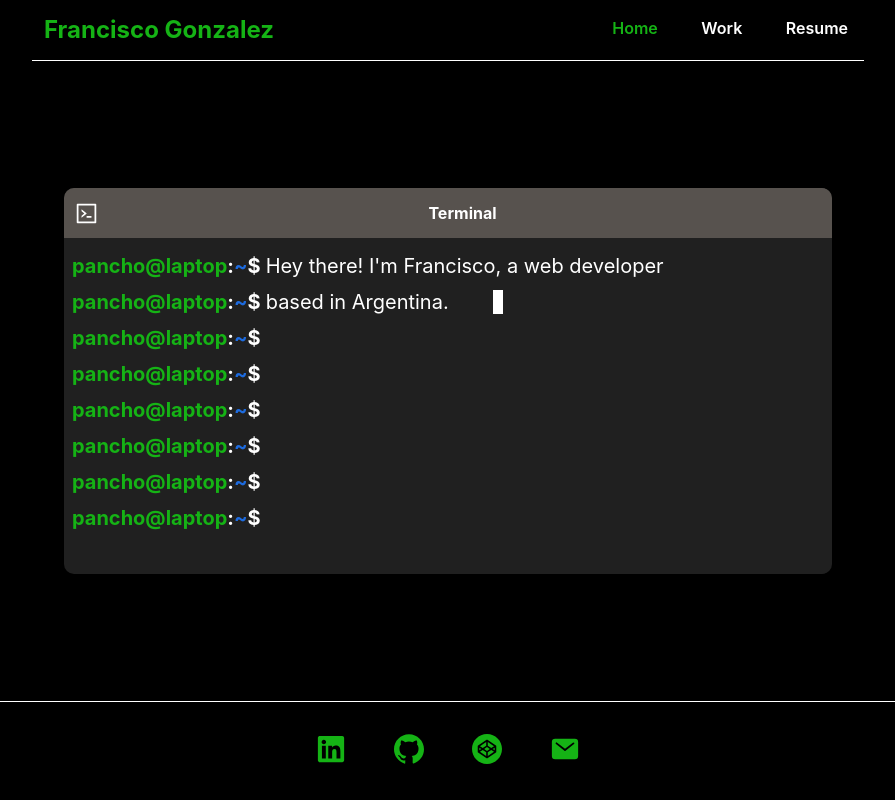
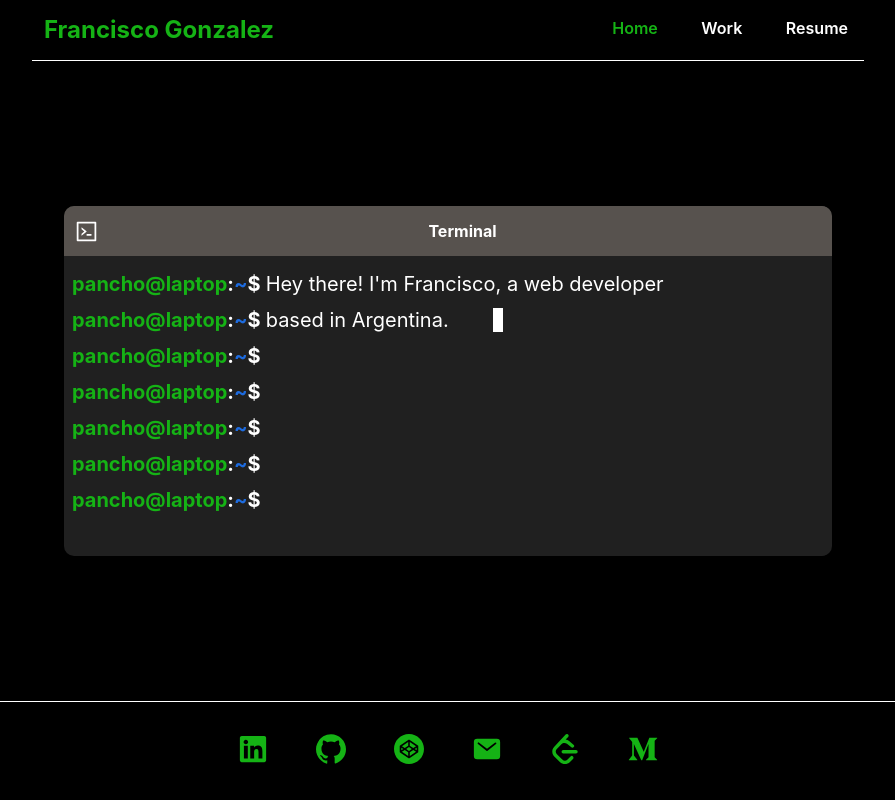
Before and after one commit to franciscoG98/personal_portfolio, a React (Vite) app: page / in a window 1280 px wide. Shown: the whole page, without its empty margins (192-1087 px from the left). Built offline with nearby package versions, Linux system fonts and the light colour scheme.

Commit message:
feat: add 2 links to footer and add tooltips, rplace project image and fix projects desciption grammar

```diff
--- a/src/assets/sass/components/footer.scss
+++ b/src/assets/sass/components/footer.scss
@@ -28,3 +28,60 @@
     border: 1px solid var(--portfolio-terminal-green);
     transition-duration: 2s;
 }
+
+/* Tooltip */
+[data-tooltip] {
+    cursor: pointer;
+    position: relative;
+    z-index: 2;
+}
+
+/* Hide tooltip by default */
+[data-tooltip]:before,
+[data-tooltip]:after {
+    visibility: hidden;
+    opacity: 0;
+    pointer-events: none;
+}
+
+/* Position tooltip above the element */
+[data-tooltip]:before {
+    background-color: var(--portfolio-terminal-header);
+    bottom: 112%;
+    border-radius: 4px;
+    color: var(--portfolio-white);
+    content: attr(data-tooltip);
+    font-size: 16px;
+    font-weight: 700;
+    line-height: 1.2;
+    margin-bottom: 5px;
+    margin-left: -40px;
+    padding: 6px 16px;
+    position: absolute;
+    text-align: center;
+    width: 80px;
+}
+
+/* Triangle to make tooltip look like a speech bubble */
+[data-tooltip]:after,
+[data-tooltip]:focus-visible:after {
+    border-top: 5px solid var(--portfolio-terminal-header);
+    border-right: 5px solid transparent;
+    border-left: 5px solid transparent;
+    bottom: 112%;
+    content: " ";
+    font-size: 0;
+    line-height: 0;
+    margin-left: -20px;
+    position: absolute;
+    width: 0;
+}
+
+/* Show tooltip content on hover and focus visible */
+[data-tooltip]:hover:before,
+[data-tooltip]:hover:after,
+[data-tooltip]:focus-visible:after,
+[data-tooltip]:focus-visible:before {
+    visibility: visible;
+    opacity: 1;
+}
--- a/src/assets/sass/components/workCard.scss
+++ b/src/assets/sass/components/workCard.scss
@@ -4,16 +4,12 @@
     border-radius: 12px;
     box-shadow: 0 0 1rem var(--portfolio-bg);
     background-color: var(--portfolio-bg);
-    display: flex;
+    display: grid;
     flex-direction: column;
     height: max-content;
     opacity: .7;
     padding-bottom: 20px;
     width: 270px;
-
-    h2 {
-        margin-top: 16px;
-    }
 
     @include tablet-landscape {
         height: 430px;
@@ -21,22 +17,34 @@
     }
 }
 
+.card__title {
+    text-align: center;
+    margin-block: 12px;
+}
+
 .card_img {
     border-top-left-radius: 12px;
     border-top-right-radius: 12px;
-    height: 230px;
+    height: 170px;
     width: 270px;
 
     @include tablet-landscape {
+        height: 230px;
         width: 400px;
     }
 }
 
 .card_description {
-    margin: 16px;
+    margin: 4px 16px;
+    height: 130px;
+
+    @include tablet-landscape {
+        height: 100px;
+    }
 }
 
 .card_icons {
+    align-self: flex-end;
     display: flex;
     justify-content: center;
     gap: 20px;
--- a/src/components/footer/index.jsx
+++ b/src/components/footer/index.jsx
@@ -1,21 +1,61 @@
-import { SiGithub, SiCodepen } from "react-icons/si";
-import { FaLinkedin } from "react-icons/fa";
+import { SiGithub, SiCodepen, SiLeetcode } from "react-icons/si";
+import { FaLinkedin, FaMediumM } from "react-icons/fa";
 import { IoMail } from "react-icons/io5";
 
 const Footer = () => {
   return (
     <footer className='footer'>
-        <a className="footer_item" href="https://www.linkedin.com/in/francisco-gonzalez-web-dev/" target="__blank" rel="noopener noreferrer">
+        <a
+            className="footer_item"
+            data-tooltip="Linkedin"
+            href="https://www.linkedin.com/in/francisco-gonzalez-web-dev/"
+            target="__blank"
+            rel="noopener noreferrer"
+        >
             <FaLinkedin title="Francisco Gonzalez Linkedin" size={30} />
         </a>
-        <a className="footer_item" href="https://github.com/franciscoG98" target="__blank" rel="noopener noreferrer">
+        <a
+            className="footer_item"
+            data-tooltip="Github"
+            href="https://github.com/franciscoG98"
+            target="__blank"
+            rel="noopener noreferrer"
+        >
             <SiGithub title="Francisco Gonzalez Github" size={30} />
         </a>
-        <a className="footer_item" href="https://codepen.io/franciscog98" target="__blank" rel="noopener noreferrer">
+        <a
+            className="footer_item"
+            data-tooltip="CodePen"
+            href="https://codepen.io/franciscog98"
+            target="__blank"
+            rel="noopener noreferrer"
+        >
             <SiCodepen title="Francisco Gonzalez Codepen" size={30} />
         </a>
-        <a className="footer_item" href="mailto:franciscomanuel.gonzalez3@gmail.com">
+        <a
+            className="footer_item"
+            data-tooltip="Mail"
+            href="mailto:franciscomanuel.gonzalez3@gmail.com"
+        >
             <IoMail title="Francisco Gonzalez Gmail" size={30} />
+        </a>
+        <a
+            className="footer_item"
+            data-tooltip="LeetCode"
+            href="https://leetcode.com/u/panx0/"
+            target="__blank"
+            rel="noopener noreferrer"
+        >
+            <SiLeetcode title="Francisco Gonzalez LeetCode" size={30} />
+        </a>
+        <a
+            className="footer_item"
+            data-tooltip="Medium"
+            href="https://medium.com/@franciscog98"
+            target="__blank"
+            rel="noopener noreferrer"
+        >
+            <FaMediumM title="Francisco Gonzalez Medium" size={30} />
         </a>
     </footer>
   )
--- a/src/components/navbar/index.jsx
+++ b/src/components/navbar/index.jsx
@@ -10,13 +10,13 @@ const Navbar = () => {
                 <h1 className="nav_title">Francisco Gonzalez</h1>
             </NavLink>
             <div className={`nav_list ${isOpen && "open"}`}>
-                <NavLink to="/" className="nav_item" activeClassName="active" onClick={() => setIsOpen(!isOpen)}>
+                <NavLink to="/" className="nav_item" activeclassname="active" onClick={() => setIsOpen(!isOpen)}>
                     Home
                 </NavLink>
-                <NavLink to="/work" className="nav_item" activeClassName="active" onClick={() => setIsOpen(!isOpen)}>
+                <NavLink to="/work" className="nav_item" activeclassname="active" onClick={() => setIsOpen(!isOpen)}>
                     Work
                 </NavLink>
-                <NavLink to="/resume" className="nav_item" activeClassName="active" onClick={() => setIsOpen(!isOpen)}>
+                <NavLink to="/resume" className="nav_item" activeclassname="active" onClick={() => setIsOpen(!isOpen)}>
                     Resume
                 </NavLink>
             </div>
--- a/src/components/terminal/index.jsx
+++ b/src/components/terminal/index.jsx
@@ -35,12 +35,12 @@ const Terminal = () => {
             </div>
             <div className="line line7">
                 <Bash className="bash" />
-                <span className="typer typer6">Technician at UNNE. I&apos;d love to collaborate on new projects.</span>
+                <span className="typer typer6">Technician at UNNE. I&apos;d love to collaborate on new projects!</span>
             </div>
-            <div className="line line8">
+            {/* <div className="line line8">
                 <Bash className="bash" />
                 <span className="typer typer7">Let&apos;s chat!</span>
-            </div>
+            </div> */}
         </div>
     </div>
   )
--- a/src/components/workCard/index.jsx
+++ b/src/components/workCard/index.jsx
@@ -5,8 +5,10 @@ import { BiLinkExternal } from "react-icons/bi";
 const WorkCard = ({ title, image, alt, description, siteLink, repoLink }) => {
   return (
     <div className="card_container">
-      <img className="card_img" src={image} alt={alt} />
-      <h2>{title}</h2>
+      <a className="card_link" href={siteLink} target="__blank" rel="noopener noreferrer">
+        <img className="card_img" src={image} alt={alt} />
+      </a>
+      <h2 className="card__title">{title}</h2>
       <p className="card_description">{description}</p>
       <div className="card_icons">
         <a className="card_link" href={repoLink} target="__blank" rel="noopener noreferrer">
--- a/src/views/Work/index.jsx
+++ b/src/views/Work/index.jsx
@@ -22,7 +22,7 @@ const Work = () => {
             title='Posada la Valentina'
             image={poadaLaValentina}
             alt='Posada La Valentina'
-            description='Website for an holiday resort located in Villa las Rosas, Cordoba, Argentina. Created with Hugo, Sass, deployed on Netlify'
+            description='Website for an holiday resort located in Villa las Rosas, Cordoba, Argentina. Created with Hugo, Sass and deployed on Netlify.'
             siteLink={"https://posadalavalentina.com.ar/"}
             repoLink={"https://github.com/jesusaccede/lavalentina"}
           />
@@ -30,7 +30,7 @@ const Work = () => {
             title='Movie app'
             image={movieapp}
             alt='Movies website'
-            description='Website where you can find your favorites movies. Created with Vite, React, Sass, deployed on Vercel and the OMDB movie API'
+            description='Website where you can find your favorites movies. Created with Vite, React, Sass, and the OMDB movie API to fetch data. Deployed on Vercel.'
             siteLink={"https://movies-app-fg.vercel.app/"}
             repoLink={"https://github.com/franciscoG98/movies-app"}
           />
```
Also changed, not shown: src/assets/images/movieapp.png.
